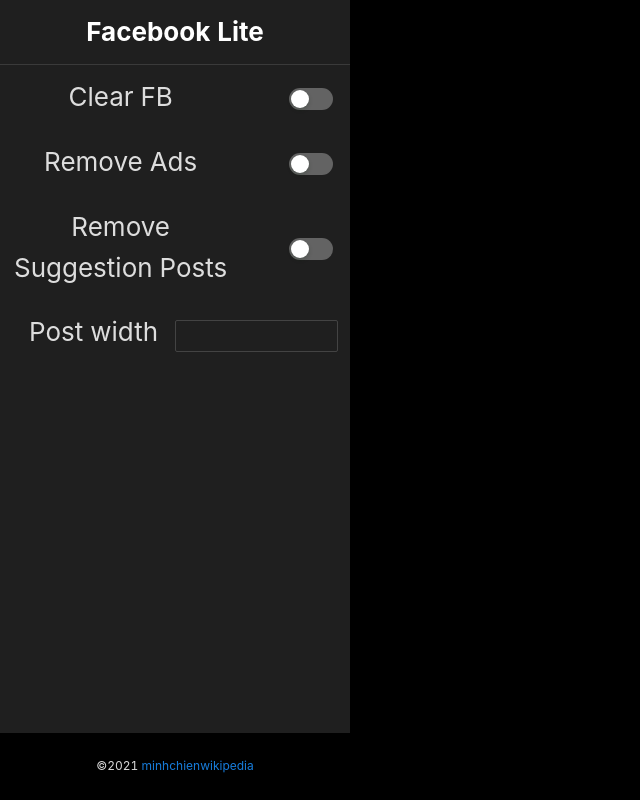
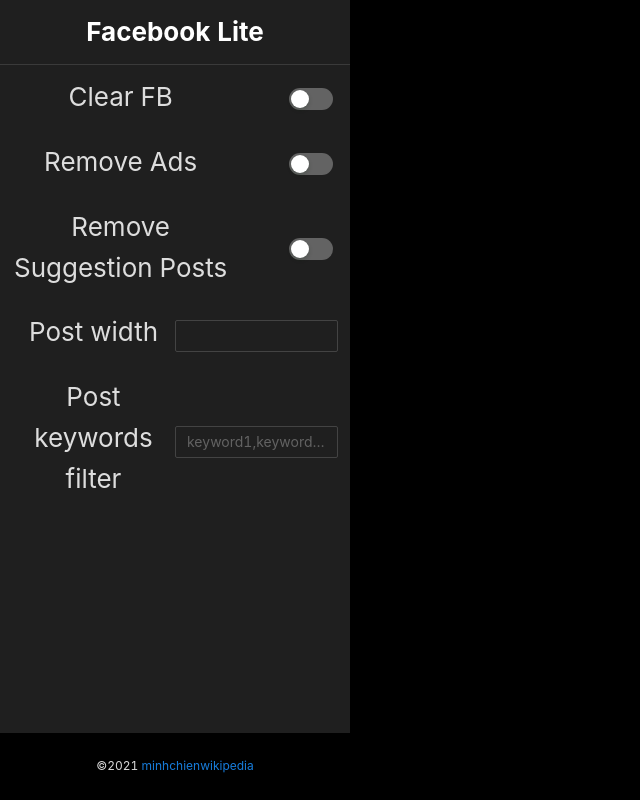
Before and after one commit to minhchienwikipedia/facebook-lite, a React (Create React App) app: page / in a window 1280 px wide. Shown: the whole page, without its empty margins (0-640 px from the left). Built offline with nearby package versions, Linux system fonts and the light colour scheme.

Commit message:
feat: update asset manifest and service worker, add post keywords filter in content.js

```diff
--- a/src/App.js
+++ b/src/App.js
@@ -39,6 +39,11 @@
 
   const onChangeSize = (e) => {
     const newStorage = { ...storage, postSize: e.target.value };
+    updateStorage(newStorage);
+  };
+
+  const onChangePostKeywords = (e) => {
+    const newStorage = { ...storage, postKeywords: e.target.value };
     updateStorage(newStorage);
   };
 
@@ -95,6 +100,18 @@
                 <Input value={storage.postSize} onChange={onChangeSize} />
               </Col>
             </Row>
+            <Row style={{ padding: 12 }} align="middle" justify="space-between">
+              <Col span={12}>
+                <Typography.Text>Post keywords filter</Typography.Text>
+              </Col>
+              <Col span={12}>
+                <Input
+                  value={storage.postKeywords}
+                  onChange={onChangePostKeywords}
+                  placeholder="keyword1,keyword2,..."
+                />
+              </Col>
+            </Row>
             {!isEqual(initStorage.current, storage) ? (
               <Row style={{ padding: 12 }} align="middle" justify="center">
                 <Typography.Text style={{ fontSize: 12 }} type="danger">
```
Also changed, not shown: public/app/content.js (+21 -8 lines), 11 other files (tests, documents, lock files or other folders).
